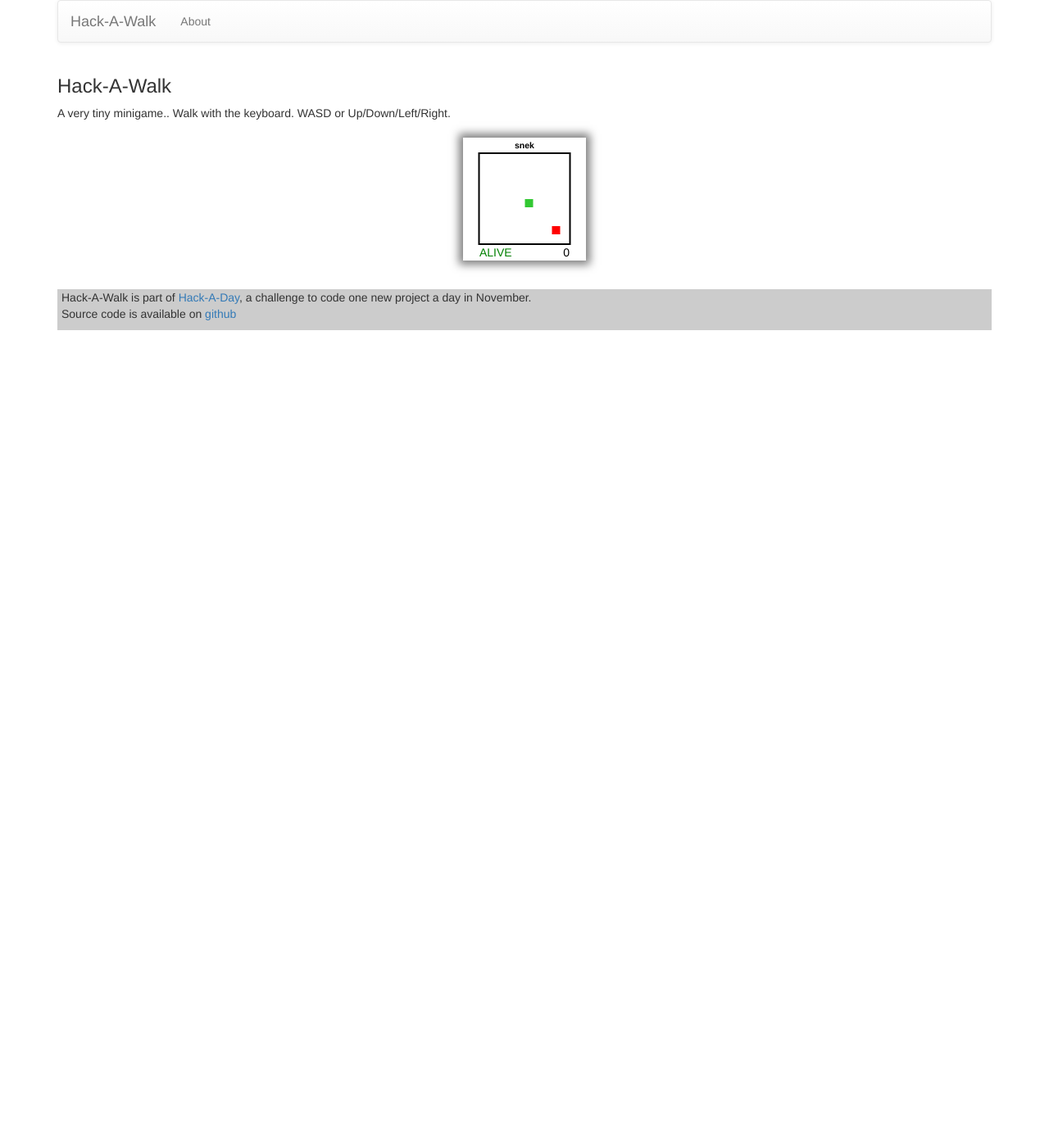
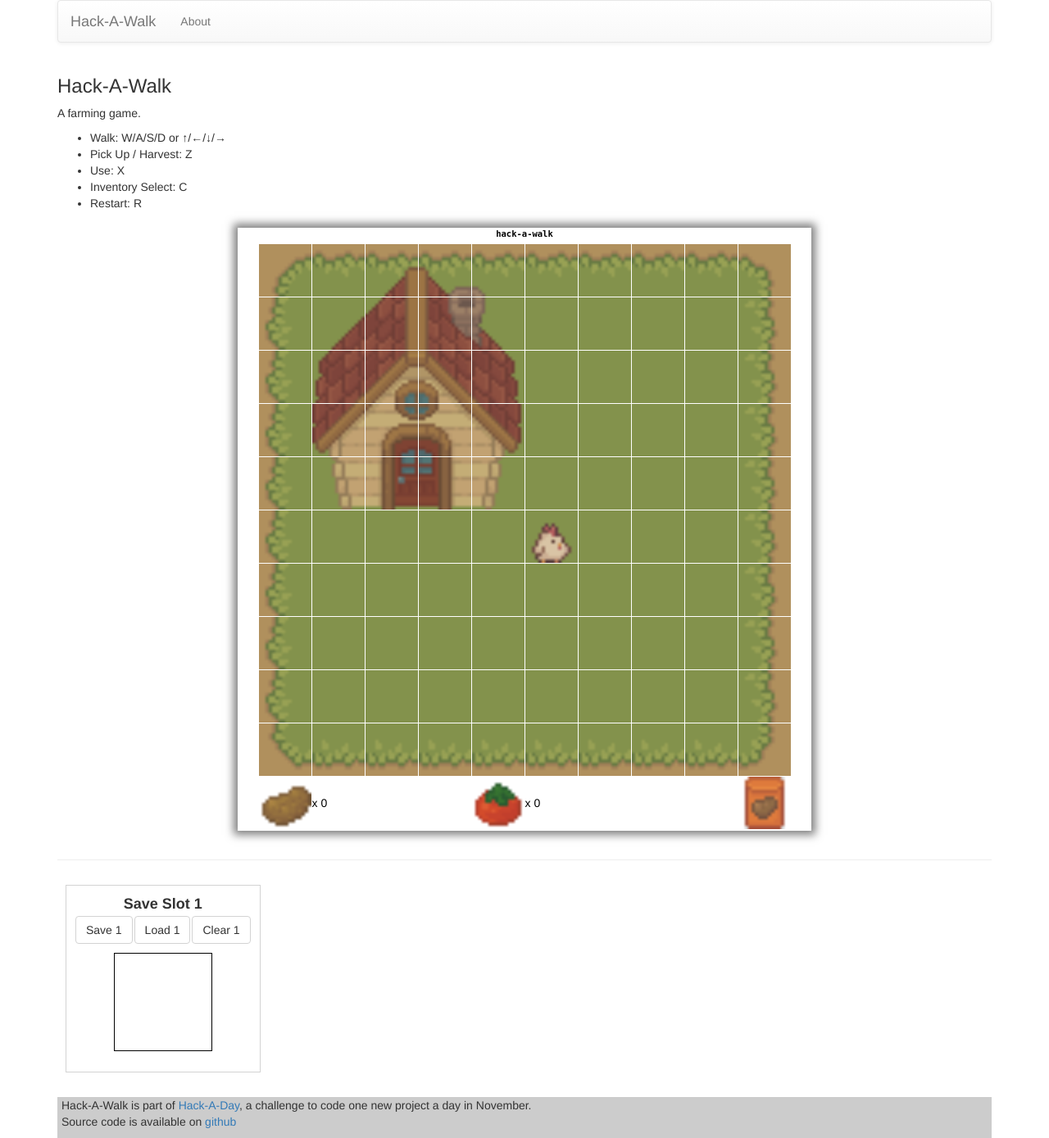
Before and after one commit to za3k/day27_farm, a Flask app: page / in a window 1280 px wide. Shown: the whole page at 82% size. Before the commit the page ends 403 px from the top, so only its background shows below. Run offline with Flask 2, Linux system fonts and the light colour scheme; some libraries are stand-ins or nearby versions.

Commit message:
Farming game

```diff
--- a/app.py
+++ b/app.py
@@ -12,7 +12,7 @@ load_info({
     "project_name": "Hack-A-Walk",
     "source_url": "https://github.com/za3k/day27_walk",
     "subdir": "/hackaday/walk",
-    "description": "A very tiny minigame.",
+    "description": "A farming game",
     "instructions": "Walk with the keyboard. WASD or Up/Down/Left/Right.",
     "login": False,
     "fullscreen": False,
--- a/static/index.js
+++ b/static/index.js
@@ -1,19 +1,15 @@
 'use strict';
 
+function debug(e) {
+    $(".error").text(e || "");
+}
+
+function n(i, x) { return Array.from(Array(i), () => x); }
 class Rng {
-    Random() {
-        return Math.random();
-    }
-    flip(p) {
-        p ||= 0.5;
-        return this.Random() < p;
-    }
-    randInt(min, max) { // inclusive
-        return Math.floor(this.randFloat(min, max+1));
-    }
-    randFloat(min, max) {
-        return this.Random()*(max-min)+min;
-    }
+    Random() { return Math.random(); }
+    flip(p) { return this.Random() < (p||0.5); }
+    randInt(min, max) { return Math.floor(this.randFloat(min, max+1)); } // Inclusive
+    randFloat(min, max) { return this.Random()*(max-min)+min; }
     weighted(a) {
         let sum = 0;
         for (let i=0; i<a.length; i++) sum += a[i][0];
@@ -28,133 +24,258 @@ class Rng {
 // Snake
 class GameKeys {
     bindings = {
-        // WASD
-        65: "left", 87: "up", 68: "right", 83: "down",
-        // Arrow keys
-        37: "left", 38: "up", 39: "right", 40: "down",
-        //90: "z", 88: "x", 67: "c",
+        65: "left", 87: "up", 68: "right", 83: "down", // WASD
+        37: "left", 38: "up", 39: "right", 40: "down", // Arrow keys
+        90: "z", 88: "x", 67: "c", // Action keys
     }
-    pressed = {} // Return if a key was pressed ANYWHERE within a tick, to deal with slow ticks during testing
+    pressed = {} // was pressed this tick
     down = {}
     constructor(element = document) {
-        document.addEventListener("keydown", (ev) => {
-            //debug(ev.keyCode + " " + this.bindings[ev.keyCode]);
-            this.pressed[event.keyCode] = true;
-            this.down[event.keyCode] = true;
-        })
-        document.addEventListener("keyup", (ev) => {
-            this.down[event.keyCode] = false;
-        })
+        document.addEventListener("keydown", e => {
+            this.pressed[e.keyCode] = this.down[e.keyCode] = true
+            if([32, 37, 38, 39, 40].indexOf(e.keyCode) > -1) e.preventDefault(); // Don't scroll
+        });
+        document.addEventListener("keyup", e => this.down[e.keyCode] = false);
     }
     keys() {
         const output = {}
         for (const [code, name] of Object.entries(this.bindings))
             if (this.pressed[code]) output[name] = true;
-
-        this.pressed = {...this.down}; // Clear old pressed keys
-
+        //this.pressed = {...this.down}; // Clear old pressed keys, but allow holding
+        this.pressed = {}; // Don't allow holding.
         return output;
     }
     oneKey() {
         const keys = this.keys();
-        for (let key in keys) {
+        for (let key in keys)
             if (keys[key]) return key;
-        }
         return "nothing";
     }
 }
 
+class Tile { // Static, non-animated tile
+    constructor(image, pixel, xindex, yindex) {
+        this.offset = { x: xindex*pixel, y: yindex*pixel };
+        this.size = { width: pixel, height: pixel };
+        this.image = image;
+    }
+    get tile() { return this; }
+}
+class AnimatedTile {
+    constructor(tiles) {
+        this.tiles = tiles;
+        this.ticks = 0;
+    }
+    get tile() { // Just make sure to call this once per tick exactly!
+        return this.tiles[this.ticks++ % this.tiles.length];
+    }
+}
+
+const Farm = document.getElementById("farm");
+
+const TILE = {
+    grass: new Tile(Farm, 16, 1, 1),
+    grassTop: new Tile(Farm, 16, 1, 0),
+    grassTopLeft: new Tile(Farm, 16, 0, 0),
+    grassTopRight: new Tile(Farm, 16, 2, 0),
+    grassBottom: new Tile(Farm, 16, 1, 2),
+    grassBottomLeft: new Tile(Farm, 16, 0, 2),
+    grassBottomRight: new Tile(Farm, 16, 2, 2),
+    grassLeft: new Tile(Farm, 16, 0, 1),
+    grassRight: new Tile(Farm, 16, 2, 1),
+    player_left_standing: new Tile(Farm, 16, 0, 9),
+    player_right_standing: new Tile(Farm, 16, 0, 8),
+    player_left_walking: new AnimatedTile([
+        new Tile(Farm, 16, 0, 9),
+        new Tile(Farm, 16, 1, 9),
+        new Tile(Farm, 16, 2, 9),
+        new Tile(Farm, 16, 3, 9),
+    ]),
+    player_right_walking: new AnimatedTile([
+        new Tile(Farm, 16, 0, 8),
+        new Tile(Farm, 16, 1, 8),
+        new Tile(Farm, 16, 2, 8),
+        new Tile(Farm, 16, 3, 8),
+    ]),
+    X: new Tile(Farm, 16, 0, 3),
+    dirt: new Tile(Farm, 16, 5, 0),
+    potatoSeed: new Tile(Farm, 16, 4, 8),
+    tomatoSeed: new Tile(Farm, 16, 4, 9),
+    potato: new Tile(Farm, 16, 11, 8),
+    tomato: new Tile(Farm, 16, 11, 9),
+}
+for (let r=0; r<5; r++)
+    for (let c=0; c<4; c++)
+        TILE[`shed${r}${c}`] = new Tile(Farm, 16, 0+c, 3+r);
+for (let s=0; s<6; s++) TILE[`potatoGrowth${s}`] = new Tile(Farm, 16, 5+s, 8);
+for (let s=0; s<6; s++) TILE[`tomatoGrowth${s}`] = new Tile(Farm, 16, 5+s, 9);
+
+class Item {
+    constructor(tile) {
+        this.tile = tile
+    }
+    isAfter(ticks, earlyTile) {
+        const early = new Item(earlyTile);
+        early.ticksRemaining = ticks;
+        early.replacement = this;
+        return early;
+    }
+}
+
 class Game {
-    static startState = {
-        boardSize: [10,10],
-        fruits: [[8, 8]],
-        fruitColors: ["rgb(255,0,0)"],
-        snake: [[5, 5]], // From tail to head
-        snakeColors: ["rgb(50,200,50)"], // From head to tail
-        snakeDir: [1, 0],
-        snakeAlive: true,
-        score: 0
-    }
-    static lost(state) {
-        return !state.snakeAlive;
-    }
-    static snakeColor(rng) {
-        return `rgb(${rng.randFloat(0,150)}, ${rng.randFloat(150,255)}, ${rng.randFloat(0,150)})`
-    }
-    static fruitColor(rng) {
-        return `rgb(${rng.randFloat(100,255)}, ${rng.randFloat(0,100)}, ${rng.randFloat(0,100)})`
+    static potato = new Item("potatoGrowth5")
+        .isAfter(10, "potatoGrowth4")
+        .isAfter(10, "potatoGrowth3")
+        .isAfter(10, "potatoGrowth2")
+        .isAfter(10, "potatoGrowth1")
+        .isAfter(10, "potatoGrowth0");
+    static tomato = new Item("tomatoGrowth5")
+        .isAfter(10, "tomatoGrowth4")
+        .isAfter(10, "tomatoGrowth3")
+        .isAfter(10, "tomatoGrowth2")
+        .isAfter(10, "tomatoGrowth1")
+        .isAfter(10, "tomatoGrowth0");
+    static initState = { // [y, x] or [r, c] where x=0 is the left, and y=0 is the top
+        boardSize: [11,10],
+        // Background you walk over (Layer 0). Immutable.
+        landscape: [
+            // What the hell javascript, why is ["the"] + ["dog"] equal to "thedog".
+            ["grassTopLeft", ...n(8, "grassTop"), "grassTopRight"],
+            ...n(8, ["grassLeft", ... n(8, "grass"), "grassRight"]), // These are copies of the same thing, but it's immutable so it's ok
+            ["grassBottomLeft", ...n(8, "grassBottom"), "grassBottomRight"],
+            n(10, null)
+        ],
+        // Foreground you can't interact with or walk on (Layer 1). Immutable.
+        buildings: [
+            ["", "shed00", "shed01", "shed02", "shed03", ...n(5, "")],
+            ["", "shed10", "shed11", "shed12", "shed13", ...n(5, "")],
+            ["", "shed20", "shed21", "shed22", "shed23", ...n(5, "")],
+            ["", "shed30", "shed31", "shed32", "shed33", ...n(5, "")],
+            ["", "shed40", "shed41", "shed42", "shed43", ...n(5, "")],
+            ...n(5, n(10, "")),
+            n(10, "X")
+        ],
+        // Objects that exist and you can interact with (Layer 2). Mutable.
+        items: Array.from(Array(11), ()=>new Array(10)),
+        // Player. (Layer 3). Mutable.
+        playerTile: "player_right_standing",
+        // Status bar at the bottom. (Layer 4) Immutable.
+        statusBar: ["potato", "", "", "", "tomato", "", "", "", "", ""],//dirt"],
+        // Inventory at the bottom. (Layer 5). Mutable.
+        inventoryTile: "potatoSeed",
+
+        player: [5,5], // Player position (Layer 3)
+        playerDir: [1,0], // Player facing right
+        score: {
+            "potato": 0,
+            "tomato": 0,
+        },
+        playerFacing: "right",
+        playerWalking: 0,
+        inventory: ["potatoSeed", "tomatoSeed", "X"],
+        inventorySelected: 0,
     }
     static clone(state) {
-        return JSON.parse(JSON.stringify(state))
+        const x = JSON.parse(JSON.stringify(state))
+        if (!x) debugger;
+        //if (!state.landscape[0][0]) debugger;
+        return x;
+    }
+    static layers(state) {
+        // Layer 0: Background
+        // Layer 1: Buildings
+        // Layer 2: Items
+        // Layer 3: Player
+        // Layer 4: Status Bar (+ inventory background)
+        // Layer 5: Inventory
+        const emptyLayer = ()=>Array.from(Array(state.boardSize[0]), ()=>new Array(state.boardSize[1]));
+        const layers = Array.from(Array(6), emptyLayer);
+        for (let r=0; r<state.boardSize[0]; r++) {
+            for (let c=0; c<state.boardSize[1]; c++) {
+                layers[0][r][c] = TILE[state.landscape[r][c]];
+                layers[1][r][c] = TILE[state.buildings[r][c]];
+                const item = state.items[r][c];
+                if (item) layers[2][r][c] = TILE[item.tile];
+            }
+        }
+        layers[3][state.player[0]][state.player[1]] = TILE[state.playerTile];
+        for (let c=0; c<state.boardSize[1]; c++) {
+            layers[4][state.boardSize[0]-1][c] = TILE[state.statusBar[c]];
+        }
+        layers[5][state.boardSize[0]-1][state.boardSize[1]-1] = TILE[state.inventoryTile];
+        return layers;
     }
     static newState(rng) {
-        return Game.clone(Game.startState);
-        // Snake
+        return Game.clone(Game.initState);
     }
     static tick(state, rng, key) {
         // state, rng -> state
-        if (!state.snakeAlive) return state;
         const s = Game.clone(state);
 
-        const same = (t1, t2) => (t1[0]==t2[0] && t1[1]==t2[1]);
-        const is = (group, tile) => group.some(e => same(e, tile));
-        const find = (group, tile) => group.findIndex(e => same(e, tile));
-        const isSnake = tile => is(s.snake, tile)
-        const isFruit = tile => is(s.fruits, tile)
-        const findFruit = tile => find(s.fruits, tile)
-        const inBounds = tile => newTile[0] >= 0 && newTile[0] < s.boardSize[0] && newTile[1] >= 0 && newTile[1] < s.boardSize[1];
-        const randomTile = () => [rng.randInt(0, s.boardSize[0]-1), rng.randInt(0, s.boardSize[1]-1)];
-        const oppositeDir = (d1, d2) => d1[0]==-d2[0] && d1[1]==-d2[1];
-        const snakeTail = s.snake[0];
-        const snakeHead = s.snake[s.snake.length-1];
+        // Helper functions
+        const between = (l, x, m) => (l <= x) && (x < m);
+        const inBounds = (t) => between(0, t[0], s.boardSize[0]) && between(0, t[1], s.boardSize[1]);
         const move = (t, d) => [t[0]+d[0], t[1]+d[1]];
-        function addFruit() {
-            let tile;
-            do {
-                tile = randomTile()
-            } while (isSnake(tile) || isFruit(tile));
-            s.fruits.push(tile);
-            s.fruitColors.push(Game.fruitColor(rng));
+        const same = (t1, t2) => t1[0]==t2[0] && t1[1]==t2[1];
+        const place = (t, i) => s.items[t[0]][t[1]] = i;
+        const remove = () => place(targetTile, null)
+        const get = (t) => s.items[t[0]][t[1]]
+        const eachTile = function(f) {
+            for (let r=0; r<s.boardSize[0]; r++)
+                for (let c=0; c<s.boardSize[1]; c++) f([r,c]);
         }
 
-        // Randomize fruit colors every tick
-        for (let i=0; i<s.fruits.length; i++) s.fruitColors[i] = Game.fruitColor(rng);
 
-        // Simulate a random keypress
-        const input = {
-            "left": [-1, 0],
-            "right": [1, 0],
-            "up": [0, -1],
-            "down": [0, 1],
-            "nothing": s.snakeDir
-        }[key];
-        if (!input) debugger;
-        if (!oppositeDir(input, s.snakeDir)) s.snakeDir = input;
-        const newTile = move(snakeHead, s.snakeDir);
-
-        // Evaluate the new square
-        if ((isSnake(newTile) && !same(newTile,snakeTail)) || !inBounds(newTile)) {
-            s.snakeAlive = false;
-            return s;
-        }
-        s.score++;
-
-        if (isFruit(newTile)) {
-            const fruitIndex = findFruit(newTile);
-            s.fruits.splice(fruitIndex,1);
-            s.fruitColors.splice(fruitIndex,1);
-            s.score += 100;
-            s.snake.push(newTile);
-            s.snakeColors.push(Game.snakeColor(rng));
-
-            // Add new random fruit
-            addFruit();
-        } else {
-            s.snake.shift();
-            s.snake.push(newTile);
+        function walkable([i,j]) {
+            if (state.buildings[i][j]) return false;
+            const item = state.items[i][j];
+            if (item && !item.walkable) return false;
+            return true;
         }
 
-        if (rng.flip(0.01)) addFruit(); // Sometimes add a new fruit at random
+        // Keyboard input
+        const inputDir = { "left": [0, -1], "right": [0, 1], "up": [-1, 0], "down": [1, 0] }[key];
+
+        // Rotate
+        s.playerDir = inputDir || s.playerDir;
+        s.playerFacing = { "left": "left", "right": "right" }[key] || s.playerFacing;
+        // Move
+        const dir = inputDir || [0,0];
+        const newTile = move(state.player, dir);
+        if (inBounds(newTile) && walkable(newTile) && !same(newTile, s.player)) {
+            s.player = newTile;
+            s.walking = 5; // Walk a few ticks, then stop walking
+        } else if (s.walking) s.walking--;
+        s.playerTile = `player_${s.playerFacing}${s.walking ? "_walking" : "_standing"}`;
+
+        // See what we're looking at now
+        const targetTile = move(state.player, s.playerDir);
+        const targetItem = inBounds(targetTile) ? get(targetTile) : null;
+        let item = s.inventory[s.inventorySelected];
+        if (key=="z" && targetItem) { // Pick up
+            const action = {
+                "potatoGrowth5": () => { s.score.potato++; remove() },
+                "tomatoGrowth5": () => { s.score.tomato++; remove() },
+            }[targetItem.tile]
+            if (action) action();
+        } else if (key=="x") { // Use
+            if (item == "potatoSeed" && !targetItem) place(targetTile, Game.clone(Game.potato));
+            if (item == "tomatoSeed" && !targetItem) place(targetTile, Game.clone(Game.tomato));
+        } else if (key=="c") { // Cycle inventory
+            s.inventorySelected = (s.inventorySelected + 1) % s.inventory.length;
+            item = s.inventory[s.inventorySelected];
+        }
+        s.inventoryTile = item;
+
+        // Grow crops
+        eachTile(t => {
+            const tickItem = get(t);
+            if (!tickItem) return;
+            if (tickItem.ticksRemaining > 0) {
+                tickItem.ticksRemaining--;
+                if (tickItem.ticksRemaining == 0) place(t, tickItem.replacement);
+            }
+        })
 
         return s;
     }
@@ -162,22 +283,28 @@ class Game {
         // div, state -> none(
         const height = $(div).height(), width = $(div).width();
         div = d3.select(div)
+        div.style("position", "relative");
 
-        const size = 10;
-        const gap = 1;
-        let bits = [];
-        for (let i=0; i<state.snake.length; i++) { // Head to tail
-            const [x,y]=state.snake[state.snake.length-i-1], color=state.snakeColors[i];
-            bits.push([x,y,color]);
-        }
-        for (let i=0; i<state.fruits.length; i++) {
-            const [x,y]=state.fruits[i], color=state.fruitColors[i];
-            bits.push([x,y,color]);
+        const maxTileHeight = (height-20)/state.boardSize[0];
+        const maxTileWidth = width/state.boardSize[1];
+        const maxTileSize = Math.min(maxTileWidth, maxTileHeight);
+        const size = Math.pow(2, Math.floor(Math.log(maxTileSize)/Math.log(2))); // 16-pixel, 32-pixel, or 64-pixel? Scale smoothly.
+        const gap = { 64: 1, 32: 1, 16: 0 }[size] || 0;
+
+        const layers = Game.layers(state);
+        let tiles = [];
+        for (let layer = 0; layer<layers.length; layer++) { // Order 0..3 is important
+            for (let r=0; r<state.boardSize[0]; r++) {
+                for (let c=0; c<state.boardSize[0]; c++) {
+                    if (!layers[layer][r][c]) continue; // Don't draw blank tiles
+                    const tile = layers[layer][r][c].tile; // Animate tiles
+                    tiles.push({tile, layer, r, c});
+                }
+            }
         }
 
-        const gameWidth = size*state.boardSize[0]+gap*(state.boardSize[0]-1);
-        const gameHeight = size*state.boardSize[1]+gap*(state.boardSize[1]-1);
-
+        const gameHeight = size*state.boardSize[0]+gap*(state.boardSize[0]-1);
+        const gameWidth = size*state.boardSize[1]+gap*(state.boardSize[1]-1);
         const margin = {
             top: 20,
             bottom: (height-gameHeight-20),
@@ -185,47 +312,46 @@ class Game {
             right: (width-gameWidth)/2,
         }
 
-        const dot = div.selectAll(".dot").data(bits);
         function makeUpdate(c, t, f) {
             [c.enter().append(t), c].forEach(f);
+            //c.exit().remove();
         }
-        makeUpdate(dot, "rect", function(x) {
-            x.attr("width", size)
-            .attr("class", "dot")
-            .attr("height", size)
-            .attr("x", (d,i) => d[0]*(size+gap)+margin.left)
-            .attr("y", (d,i) => d[1]*(size+gap)+margin.top)
-            .style("fill", (d, i) => d[2]);
-        })
-        dot.exit().remove();
 
-        makeUpdate(div.selectAll(".label").data([null]), "text", (d) => d.attr("class", "label")
-            .attr("x", width/2)
-            .attr("y", margin.top/2)
-            .attr("font", "monospace")
-            .attr("width", width)
-            .attr("text-anchor", "middle")
-            .style("alignment-baseline", "middle")
-            .text("snek")
+        makeUpdate(div.selectAll(".tile").data(tiles), "div", (d) => d.attr("class", "tile")
+            .style("position", "absolute")
+            .style("left", d => `${margin.left + d.c*(size+gap)}px`)
+            .style("top", d => `${margin.top + d.r*(size+gap)}px`)
+            .style("width", d => `${d.tile.size.width}px`)
+            .style("height", d => `${d.tile.size.height}px`)
+            .style("background-image", d => `url(${d.tile.image.src})`)
+            .style("background-position", d=> `top ${-d.tile.offset.y}px left ${-d.tile.offset.x}px`)
+            .style("transform", d=> `scale(${size/d.tile.size.width})`)
+            .style("transform-origin", "top left")
         );
-        makeUpdate(div.selectAll(".score").data([null]), "text", (d) => d.attr("class", "score")
-            .attr("x", width - 20)
-            .attr("y", margin.top+gameHeight+margin.bottom/2+2)
-            .attr("font", "monospace")
-            .attr("width", width)
-            .attr("text-anchor", "end")
-            .style("alignment-baseline", "middle")
-            .text(state.score)
+
+        // Score
+        const scores = [
+            { score: state.score.potato, x: 1, y: state.boardSize[0]-1 },
+            { score: state.score.tomato, x: 5, y: state.boardSize[0]-1 },
+        ];
+        makeUpdate(div.selectAll(".score").data(scores), "div", (d) => d.attr("class", "score")
+            .style("color", "black")
+            .style("position", "absolute")
+            .style("top", d=> `${margin.top + (size+gap)*d.y}px`)
+            .style("left", d=> `${margin.left + (size+gap)*d.x}px`)
+            .style("height", `${size}px`)
+            .style("line-height", `${size}px`)
+            .style("text-align", "center")
+            .text(d => `x ${d.score}`)
         );
-        makeUpdate(div.selectAll(".life").data([state.snakeAlive]), "text", d => d.attr("class", "life")
-            .attr("x", 20)
-            .attr("y", margin.top+gameHeight+margin.bottom/2+2)
-            .attr("font", "monospace")
-            .attr("width", width)
-            .attr("text-anchor", "start")
-            .style("alignment-baseline", "middle")
-            .attr("fill", v => v ? "green" : "red")
-            .text(v => v ? "ALIVE" : "DEAD")
+        makeUpdate(div.selectAll(".label").data([null]), "div", (d) => d.attr("class", "label")
+            .style("color", "black")
+            .style("position", "absolute")
+            .style("display", "block")
+            .style("width", "100%")
+            .style("text-align", "center")
+            .style("font-family", "monospace")
+            .text("hack-a-walk")
         );
         div.selectAll(".border").data([null]).enter().append("rect").attr("class", "border")
             .attr("x", margin.left-1)
@@ -238,29 +364,12 @@ class Game {
     }
 }
 
-function debug(e) {
-    $(".error").text(e || "");
-}
-
-function save(slot, state) {
-    localStorage.setItem(slot, JSON.stringify(state));
-}
-
-function load(slot) {
-    const text = localStorage.getItem(slot);
-    if (text) return JSON.parse(text);
-}
-function clear(slot) {
-    localStorage.removeItem(slot);
-}
-
 function main() {
     // Main game loop
     let state;
     const gameKeys = window.gameKeys = new GameKeys();
     const rng = new Rng();
-    let autorun = false; // Run automatically, instead of tick-by-tick
-
+    let autorun = false; // Run automatically, instead of tick-by-tick1
     function display() {
         Game.render($("#game")[0], state);
     }
@@ -273,9 +382,14 @@ function main() {
         state = window.state = Game.tick(state, rng, key);
         display();
     }
+    function load(slot) {
+        const text = localStorage.getItem(slot);
+        if (text) return JSON.parse(text);
+    }
 
     // UI buttons
     $(".btn").toggleClass("full", !!load(1));
+    if (!!load(1)) Game.render($(".preview")[0], load(1));
 
     const action = {
         restart, step,
@@ -290,13 +404,13 @@ function main() {
             $(".pause").hide();
         },
         clear: function() {
-            clear(1);
+            localStorage.removeItem(1);
             $(".preview").empty();
             $(".btn").toggleClass("full", false);
         },
         save: function() {
-            save(1, state);
-            Game.render($(".preview"), previewState);
+            localStorage.setItem(1, JSON.stringify(state));
+            Game.render($(".preview")[0], state);
             $(".btn").toggleClass("full", true);
         },
         load: function() {
@@ -313,15 +427,14 @@ function main() {
     $(".step").on("click", action.step);
     $(".restart").on("click", action.restart);
 
+    let started=false;
     $(document).on("keydown", (ev) => {
         if (ev.keyCode == 82) action.restart(); // R = restart
+        if (!started) action.run(); // Automatically start on user input
     })
 
     // Main loop
-    setInterval(() => {
-        if (!autorun && gameKeys.oneKey() != "nothing") action.run(); // Automatically start on user input
-        if (autorun) step();
-    }, 200);
+    setInterval(() => { if (autorun) step() }, 200);
     restart();
 }
 
--- a/static/style.css
+++ b/static/style.css
@@ -1,14 +1,17 @@
 /* -- This specific Hack-A-Day project -- */
 
 .minigame {
-    height: 150px;
-    width: 150px;
+    height: 120px;
+    width: 120px;
+    aspect-ratio: 1/1;
     border: 1px solid black;
     margin: 10px;
     display: inline-block;
 }
 
 #game {
+    height: 736px;
+    width: 700px;
     border: 0;
     box-shadow: 0 0 10px 5px rgba(0,0,0,0.5);
 }
@@ -67,6 +70,10 @@
     margin: 1px;
 }
 .btn.pause {
+    display: none;
+}
+
+.hidden {
     display: none;
 }
 
--- a/templates/index.html
+++ b/templates/index.html
@@ -2,16 +2,25 @@
 
 {% block header %}
     <h3>{% block title %}{{ project_name }}{% endblock %}</h3>
-    <p>{{ description }}. {{ instructions | safe }}</p>
+    <p>{{ description }}.</p>
+    <ul>
+        <li>Walk: W/A/S/D or ↑/←/↓/→
+        <li>Pick Up / Harvest: Z
+        <li>Use: X
+        <li>Inventory Select: C
+        <li>Restart: R
+    </ul>
+    <img class="hidden" id="farm" src="{{ url_for('static', filename='image/cozy_farm_free.png') }}" />
     <script src="{{ url_for('static', filename='js/d3.js') }}"></script>
     <script src="{{ url_for('static', filename='index.js') }}"></script>
+
 {% endblock %}
 
 {% block content %}
 <div class="error"></div>
 <div class="game-container">
     <div>
-        <svg class="minigame" id="game"></svg>
+        <div class="minigame" id="game"></div>
     </div>
     <!--
     <div class="master-controls">
@@ -22,10 +31,9 @@
     </div>
     -->
 </div>
-<!--
 <hr/>
 <div class="slots">
-    {% for i in range(1) %}
+    {% for i in range(1,2) %}
     <div class="slot">
         <span class="title">Save Slot {{i}}</span>
         <div class="controls hflex">
@@ -33,9 +41,8 @@
             <div class="button"><input type="submit" class="btn load" slot="{{i}}" value="Load {{i}}" /></div>
             <div class="button"><input type="submit" class="btn clear" slot="{{i}}" value="Clear {{i}}" /></div>
         </div>
-        <svg class="preview minigame" slot="{{i}}"></svg>
+        <div class="preview minigame" slot="{{i}}"></div>
     </div>
     {% endfor %}
 </div>
--->
 {% endblock %}
```
Also changed, not shown: README.md, static/image/char_walk_left.gif (added), static/image/char_walk_right.gif (added), static/image/cozy_farm_free.png (added).
